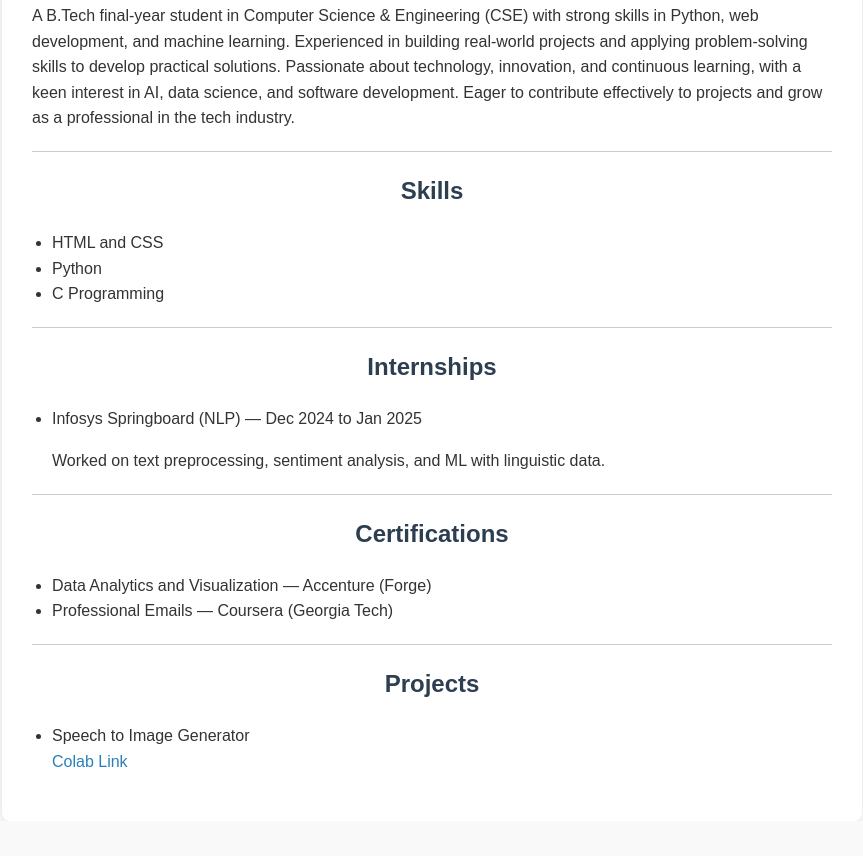
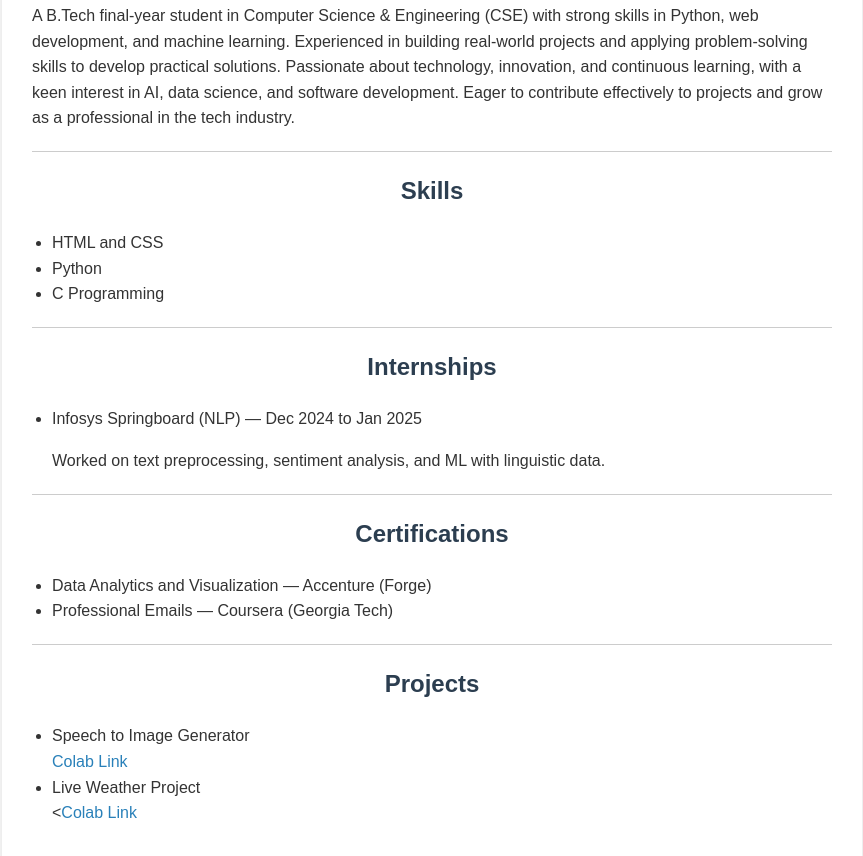
Before and after one commit to SAINATHREDDYTALASANI/Resume, a plain HTML site: page index.html in a window 1280 px wide. Shown: the part 452-1308 px from the top of the page, without its empty margins (208-1071 px from the left). Before the commit the page ends 1273 px from the top, so only its background shows below. Drawn offline with Linux system fonts and the light colour scheme.

Commit message:
Update index.html

```diff
--- a/index.html
+++ b/index.html
@@ -86,6 +86,9 @@
       <li>Speech to Image Generator <br />
         <a href="https://colab.research.google.com/drive/1Z8iuAHOtpcGb2_Pw1Ux0J_N-51CXUdwd?usp=sharing" target="_blank" rel="noopener">Colab Link</a>
       </li>
+      <li>Live Weather Project<br />
+      <<a href="https://colab.research.google.com/drive/1uct4h6z-MZt7OqOcyAS6qYEfH-5V-1JL?usp=sharing" target="_blank" rel="noopener">Colab Link</a>
+      </li>
     </ul>
   </div>
 </body>
```
